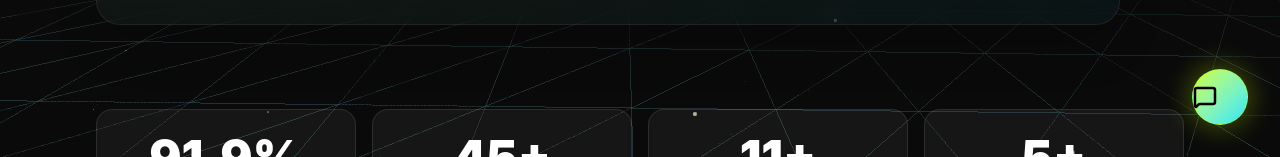
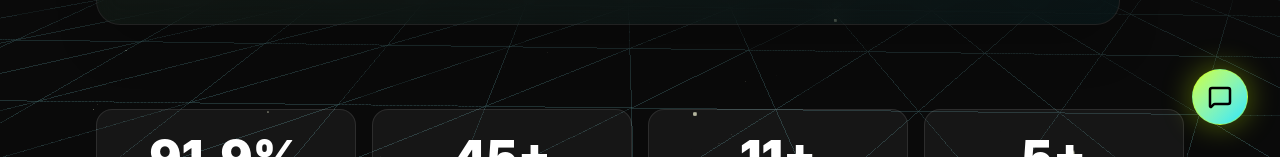
Before and after one commit to ferdiansyahh04/web-portofolio, a React (Vite) app: page / in a window 1280 px wide. Shown: the part 643-800 px from the top of the page. Built offline with nearby package versions, Linux system fonts and the light colour scheme.

Commit message:
fix: use CSS grid place-items-center for icon alignment

```diff
--- a/src/components/AIChat.jsx
+++ b/src/components/AIChat.jsx
@@ -104,9 +104,9 @@ export default function AIChat() {
               animate={{ rotate: 0, opacity: 1 }}
               exit={{ rotate: 90, opacity: 0 }}
               transition={{ duration: 0.2 }}
-              className="absolute inset-0 flex items-center justify-center"
+              className="w-full h-full grid place-items-center"
             >
-              <X className="w-6 h-6" strokeWidth={2.5} />
+              <X className="w-6 h-6 stroke-[2.5]" />
             </motion.div>
           ) : (
             <motion.div
@@ -115,9 +115,9 @@ export default function AIChat() {
               animate={{ rotate: 0, opacity: 1 }}
               exit={{ rotate: -90, opacity: 0 }}
               transition={{ duration: 0.2 }}
-              className="absolute inset-0 flex items-center justify-center"
+              className="w-full h-full grid place-items-center"
             >
-              <MessageSquare className="w-6 h-6" strokeWidth={2.5} />
+              <MessageSquare className="w-6 h-6 stroke-[2.5]" />
             </motion.div>
           )}
         </AnimatePresence>
```
